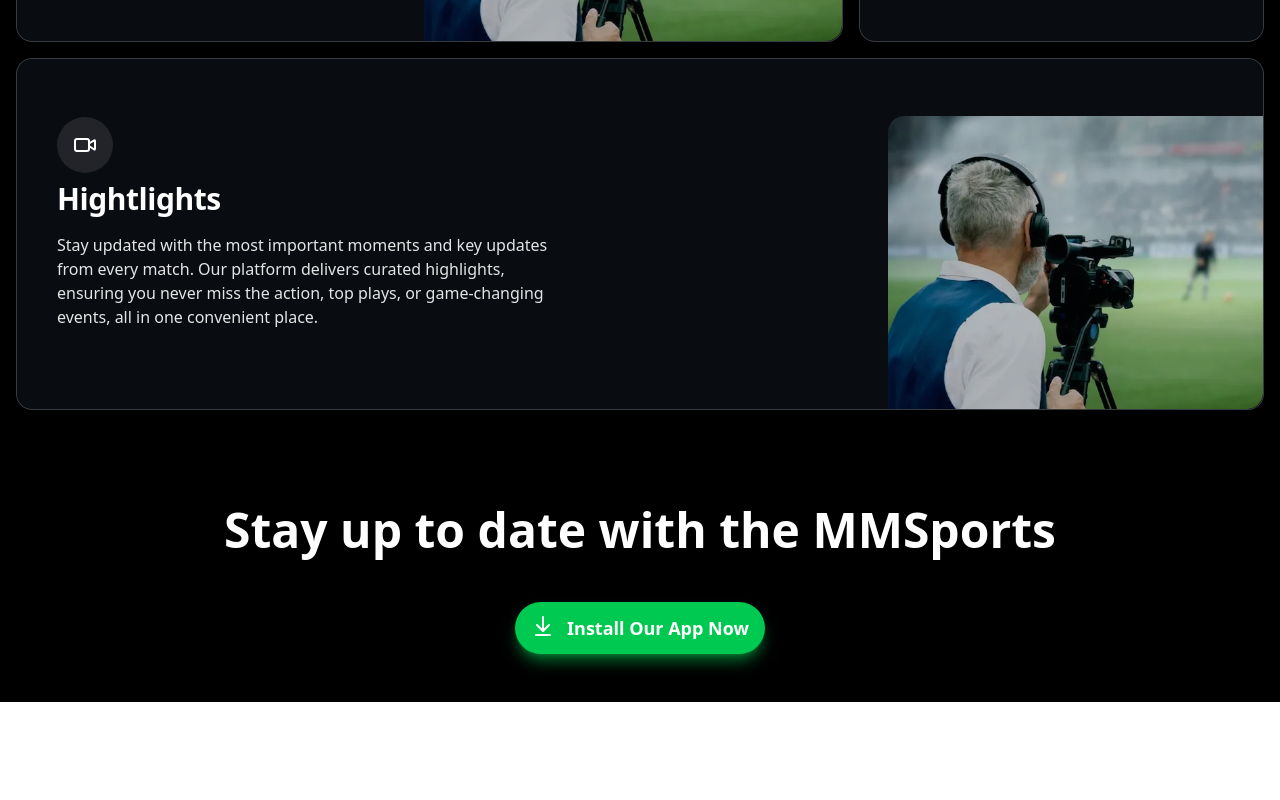
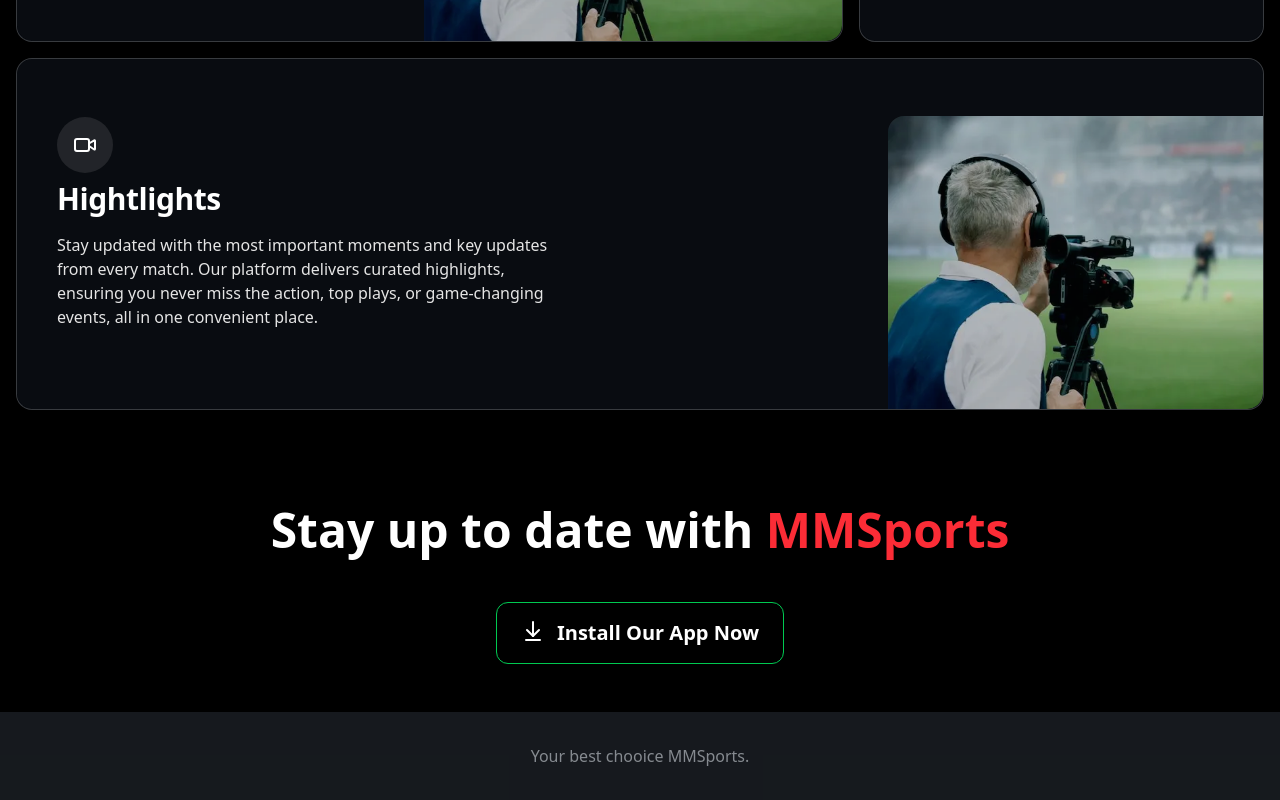
Before and after one commit to khaingmyozaw/football-webportal, a React (Vite) app: page / in a window 1280 px wide. Shown: the part 1278-2078 px from the top of the page. Before the commit the page ends 1980 px from the top, so only its background shows below. Built offline with nearby package versions, Linux system fonts and the light colour scheme.

Commit message:
footer section and update other elements

```diff
--- a/src/components/Banner.jsx
+++ b/src/components/Banner.jsx
@@ -10,8 +10,14 @@ const Banner = (props) => {
                     className="h-full flex justify-center items-center flex-col"
                 >
                     <h1
+                        className="h-20 pe-2 text-4xl md:text-6xl lg:text-7xl text-center font-extrabold tracking-wide text-white bg-red-500 flex items-center gap-2"
+                    >
+                        <span className="h-full bg-black px-2">MM</span> Sports
+                    </h1>
+                    <h1
                         className="text-4xl md:text-6xl lg:text-7xl text-center font-extrabold tracking-wide text-white leading-10 md:leading-20 lg:leading-30"
-                    >Live the Thrill of <span className="text-green-500">Football</span>
+                    >
+                        Live the Thrill of <span className="text-green-500">Football</span>
                     </h1>
                     <p className="wrap-break-word lg:max-w-3/4 xl:max-w-1/2 text-lg text-center md:text-xl text-gray-100">
                         Catch every goal, every tackle, every moment. Stay updated with live scores, match schedules, and real-time stats from leagues around the world.
--- a/src/components/Download.jsx
+++ b/src/components/Download.jsx
@@ -1,12 +1,15 @@
 import DownloadBtn from "./buttons/DownloadBtn";
+import Container from "./layouts/Container";
 import Title from "./ui/title";
 
 const Download = () => {
     return (
-        <section className="container mx-auto px-4 py-12">
-            <Title content="Stay up to date with the MMSports" className="mb-12" />
+        <Container>
+            <Title content="Stay up to date with" className="mb-12">
+                <span className="text-red-500">MMSports</span>
+            </Title>
             <DownloadBtn className="mx-auto" />
-        </section>
+        </Container>
     )
 }
 
--- /dev/null
+++ b/src/components/Footer.jsx
@@ -0,0 +1,15 @@
+import Container from "./layouts/Container"
+
+const Footer = () => {
+    return (
+        <section className="w-full bg-gray-600/30">
+            <Container className="!py-8">
+                <p className="text-center text-gray-300/60">
+                    Your best chooice MMSports.
+                </p>
+            </Container>
+        </section>
+    )
+}
+
+export default Footer
--- a/src/components/buttons/DownloadBtn.jsx
+++ b/src/components/buttons/DownloadBtn.jsx
@@ -2,11 +2,12 @@ import DownloadIcon from "../icons/DownloadIcon";
 
 const DownloadBtn = ({ className }) => {
     return (
-        <button
-            className={`mt-6 py-3 px-4 bg-green-500 shadow-lg shadow-green-500/50 ring-0 rounded-4xl text-lg font-bold flex gap-3 cursor-pointer ${className ?? ""}`}>
+        <a
+            href="#"
+            className={`w-fit mt-6 py-4 px-6 border border-green-500 bg-black/50 ring-0 rounded-xl text-xl font-bold flex gap-3 cursor-pointer ${className ?? ""}`}>
             <DownloadIcon />
             <span>Install Our App Now</span>
-        </button>
+        </a>
     )
 }
 
--- a/src/components/ui/title.tsx
+++ b/src/components/ui/title.tsx
@@ -1,11 +1,14 @@
-const Title = ({ content, className }:
+import React from "react";
+
+const Title = ({ content, className, children }:
             {
                 content: string;
                 className?: string;
+                children?: React.ReactNode
             }) => {
     return (
         <h1 className={`mb-6 text-3xl md:text-4xl lg:text-5xl font-bold text-center ${className}`}>
-            {content}
+            {content} {children}
         </h1>
     )
 }
--- a/src/root/App.jsx
+++ b/src/root/App.jsx
@@ -1,6 +1,7 @@
 import Banner from "../components/Banner";
 import Download from "../components/Download";
 import Features from "../components/Features";
+import Footer from "../components/Footer";
 
 export default function App() {
   return (
@@ -8,6 +9,7 @@ export default function App() {
       <Banner />
       <Features />
       <Download />
+      <Footer />
     </div>
   )
 }
```
